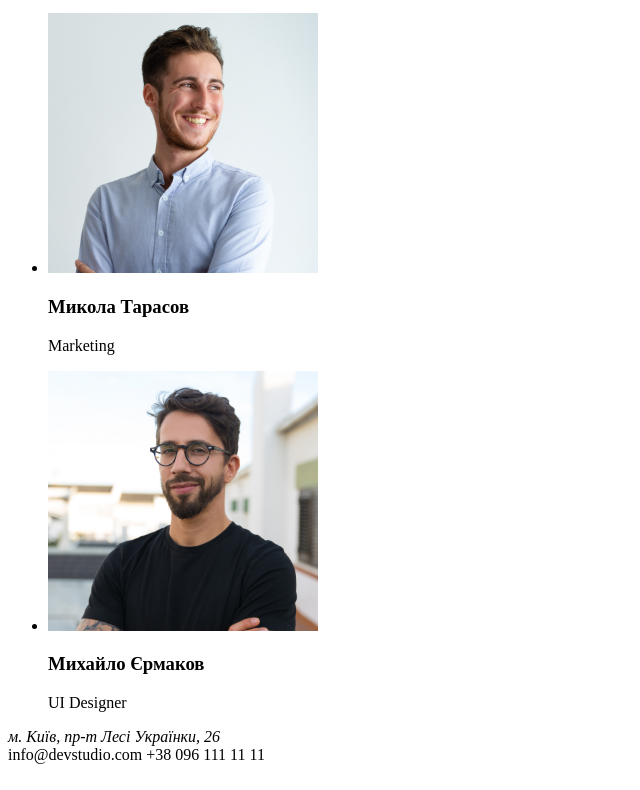
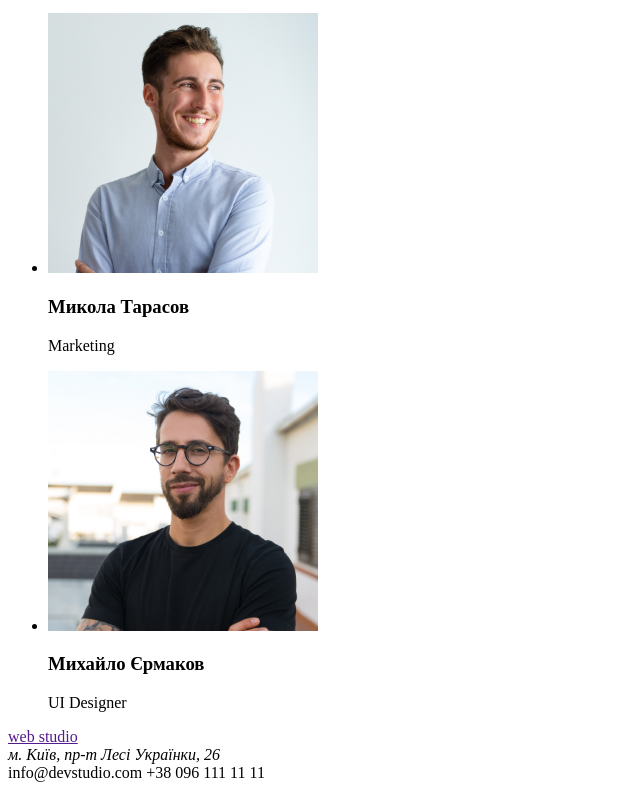
Before and after one commit to Valerka4052/goit-markup-hw-01, a plain HTML site: page index.html in a window 1280 px wide. Shown: the part 2257-3047 px from the top of the page, without its empty margins (0-640 px from the left). Drawn offline with Linux system fonts and the light colour scheme.

Commit message:
доработал футер

```diff
--- a/index.html
+++ b/index.html
@@ -79,6 +79,7 @@
                 </section>
             </main>
         <footer>
+            <a href="">web studio</a>
             <address>
             м. Київ, пр-т Лесі Українки, 26
             </address>
```
